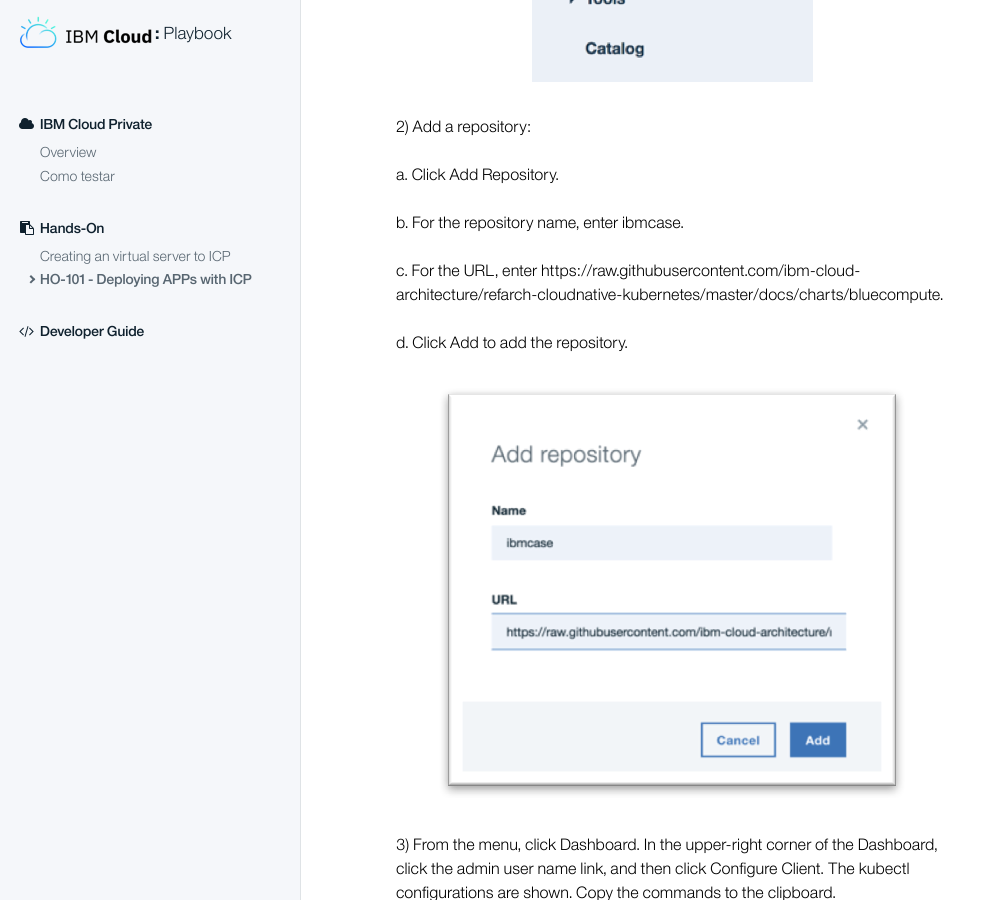
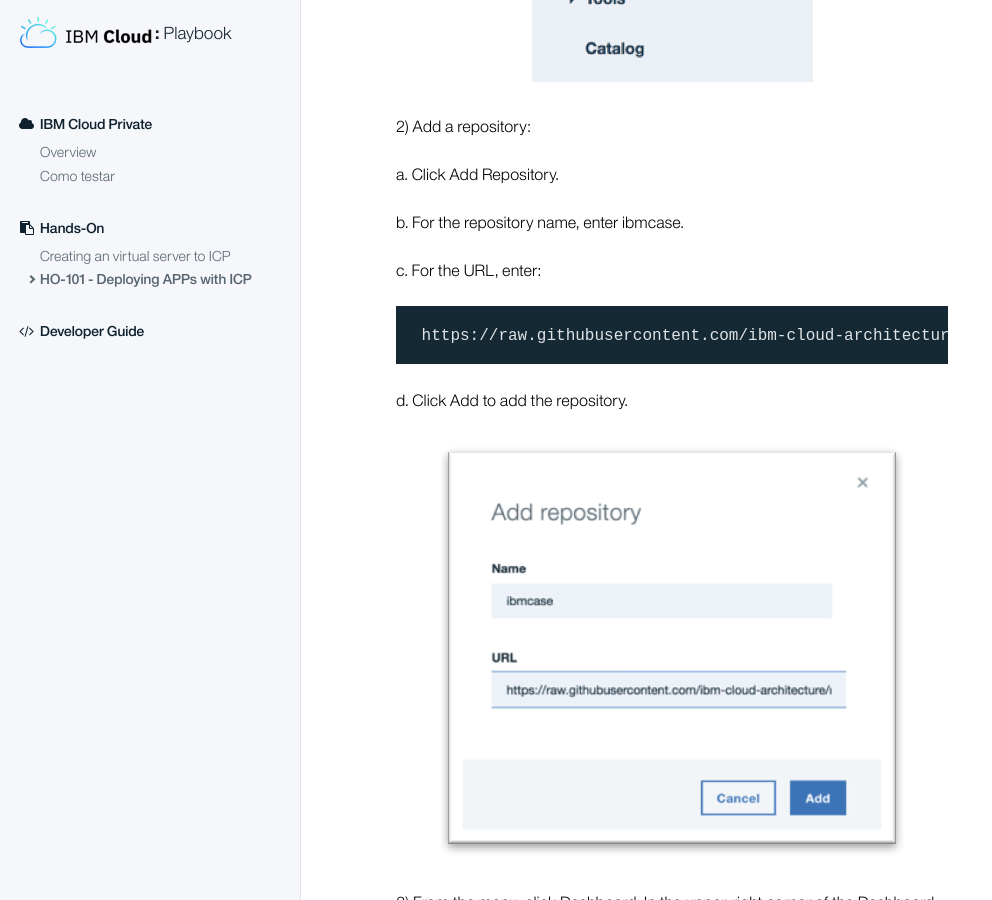
Before and after one commit to IBMCloudBrazil/ibmcloudbrazil.github.io, a Jekyll site: the page built from _content/handson/ho-101.md, in a window 1280 px wide and 900 px high, scrolled down 14222 px. Shown: the whole window, without its empty margins (0-992 px from the left). Built offline with Jekyll 4.4.1, drawn with Linux system fonts in a browser that asks for light colours; some of the changed text lies outside the part shown.

Commit message:
atualizacao

````diff
--- a/_content/handson/ho-101.md
+++ b/_content/handson/ho-101.md
@@ -428,7 +428,11 @@
 
 b. For the repository name, enter ibmcase.
 
-c. For the URL, enter https://raw.githubusercontent.com/ibm-cloud-architecture/refarch-cloudnative-kubernetes/master/docs/charts/bluecompute.
+c. For the URL, enter:
+
+```
+ https://raw.githubusercontent.com/ibm-cloud-architecture/refarch-cloudnative-kubernetes/master/docs/charts/bluecompute-ce
+ ```
 
 d. Click Add to add the repository.
 
@@ -515,7 +519,7 @@
   lightbox=false
 %}
 
-3) Click Login. Type user for the user name and password for the password.
+3) Click Login. Type **user** for the user name and **password** for the password.
 
 4) Click one of the items to show the item details page.
 
````
